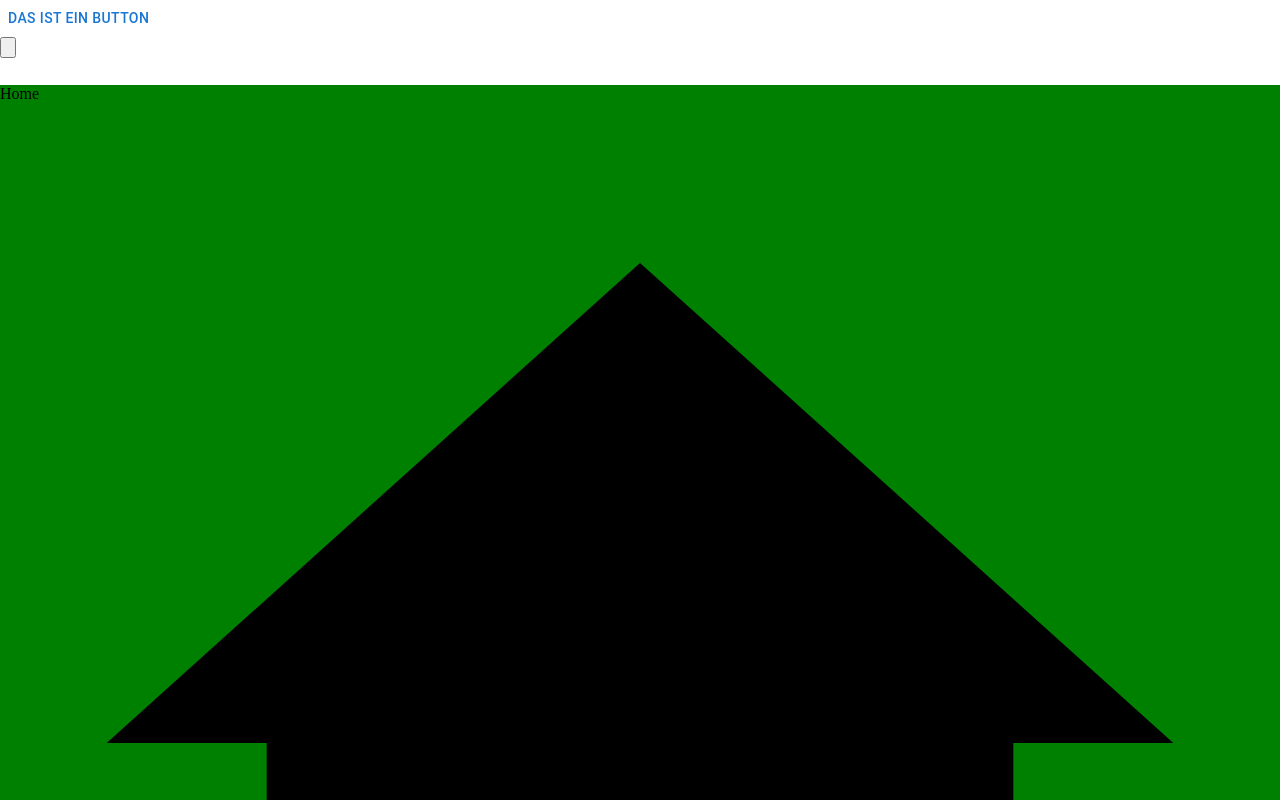
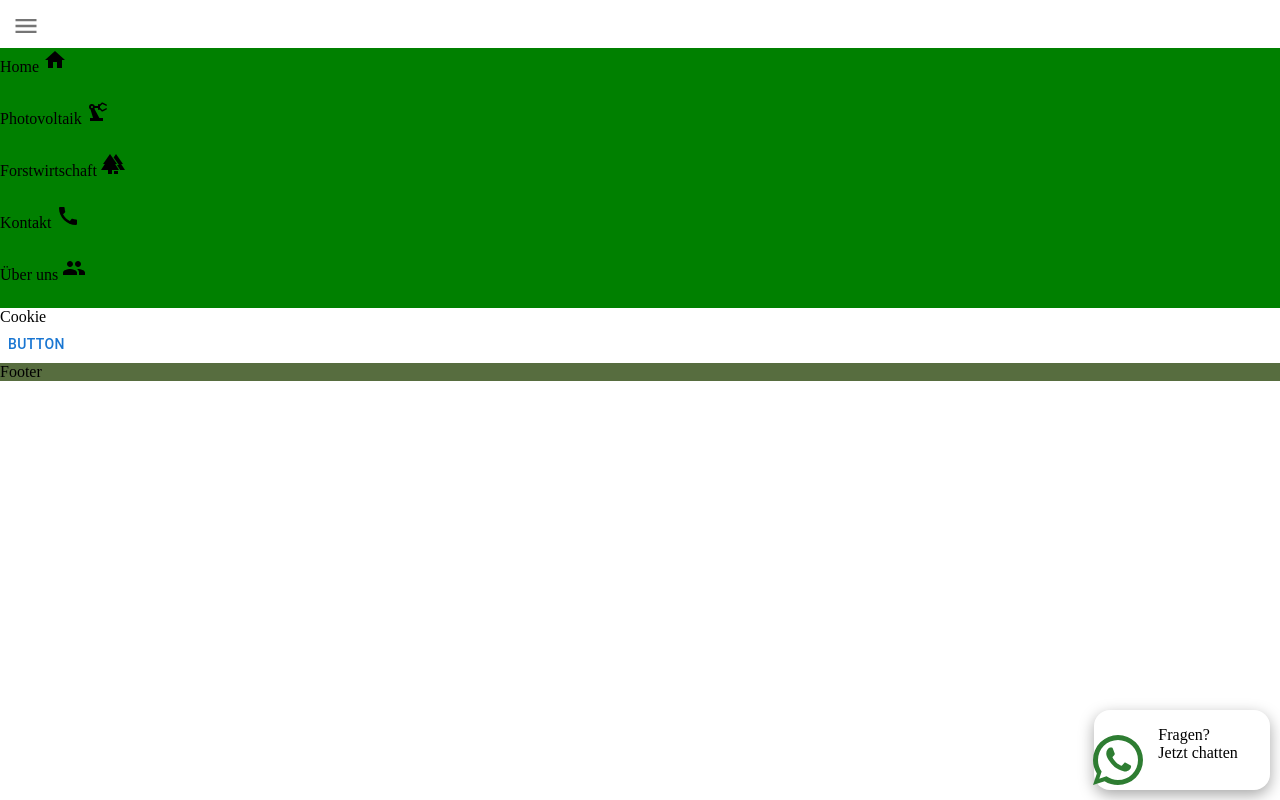
Before and after one commit to SchmidieDE/strobel, a Next.js app in the folder app/: page / in a window 1280 px wide. Shown: the top 800 px of the page. Built offline with nearby package versions, Linux system fonts and the light colour scheme.

Commit message:
Bug Fixed

```diff
--- a/app/comp/cookie.js
+++ b/app/comp/cookie.js
@@ -8,9 +8,6 @@ const Cookie = () => {
     return (
         <>
             Cookie
-            <Button onClick={() => console.log("HIER GELKICT")}>
-                Das ist ein BUTTON
-            </Button>
         </>
     )
 }
--- a/app/comp/header/index.js
+++ b/app/comp/header/index.js
@@ -20,11 +20,8 @@ const Header = () => {
 
     return (
         <>
-            <Button onClick={() => console.log("HIER GELKICT")}>
-                Das ist ein BUTTON
-            </Button>
             <div style={{backgroundColor: "white", height: "3rem"}}>
-            <IconButton size="large" >
+            <IconButton size="large" onClick={()=> setMenuActive(!menuActive)} >
                 <MenuIcon fontSize="inherit" style={{}}/>
             </IconButton>
             </div>
@@ -43,9 +40,6 @@ const Header = () => {
             </nav>
             </div>
             }
-            <Button onClick={() => console.log("HIER GELKICT")}>
-                Das ist ein BUTTON
-            </Button>
         </>
     )
 }
--- a/app/comp/layout.js
+++ b/app/comp/layout.js
@@ -11,9 +11,9 @@ const Layout = ({children}) => {
         <>
             <Header/>
             <Cookie/>
-            {
-            //<Whatsapp/>
-            }
+
+            <Whatsapp/>
+
             <main>
                 {children}
             </main>
--- a/app/comp/whatsapp.js
+++ b/app/comp/whatsapp.js
@@ -9,7 +9,7 @@ const Whatsapp = () => {
 
     return(
         <>
-        <Link href={`https://api.whatsapp.com/send?phone=${process.env.WHATSAPPNUMMER}&text=${LinkState}&source=&data=`}><a>
+        <Link href={`https://api.whatsapp.com/send?phone=${process.env.WHATSAPPNUMMER}&text=${LinkState}&source=&data=`}>
             <div style={{position: "fixed", bottom: "10px", right: "10px", zIndex: 1000, backgroundColor: "white", borderRadius: "1rem", boxShadow: "rgba(0, 0, 0, 0.35) 0px 5px 15px"}}>
                 <Grid container spacing={2}>
                 <Grid item xs={4}>
@@ -28,7 +28,7 @@ const Whatsapp = () => {
 
                 </Grid>
             </div>
-        </a></Link>
+        </Link>
         </>
     )
 }
--- a/app/pages/_app.js
+++ b/app/pages/_app.js
@@ -1,6 +1,6 @@
 import '@/styles/globals.css'
-
+import Layout from "../comp/layout"
 
 export default function App({ Component, pageProps }) {
-  return <Component {...pageProps} />
+  return <Layout><Component {...pageProps} /></Layout>
 }
--- a/app/pages/_document.js
+++ b/app/pages/_document.js
@@ -1,14 +1,11 @@
 import { Html, Head, Main, NextScript } from 'next/document'
-import Layout from "../comp/layout"
 
 export default function Document() {
   return (
     <Html lang="de">
       <Head />
       <body style={{margin: "0px", padding: "0px"}}>
-      <Layout>
         <Main />
-      </Layout>
       <NextScript />
       </body>
     </Html>
```
